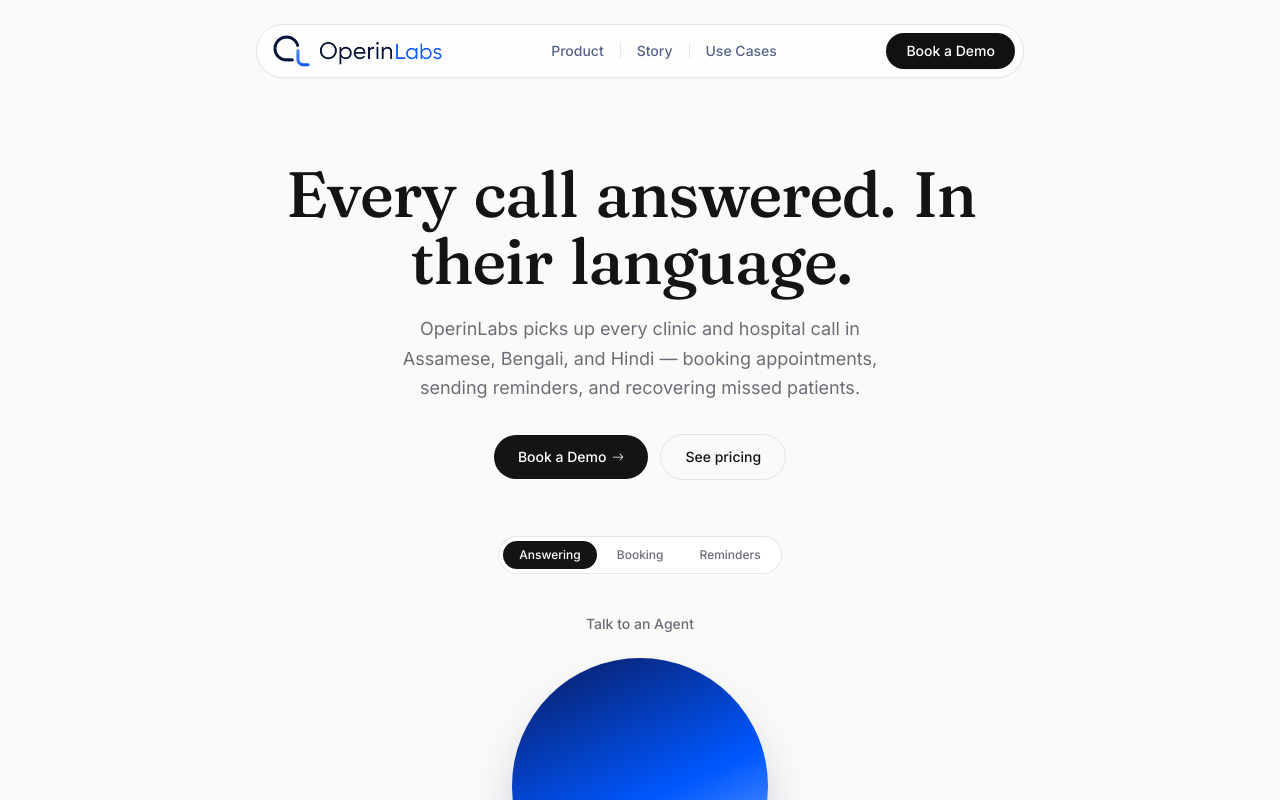
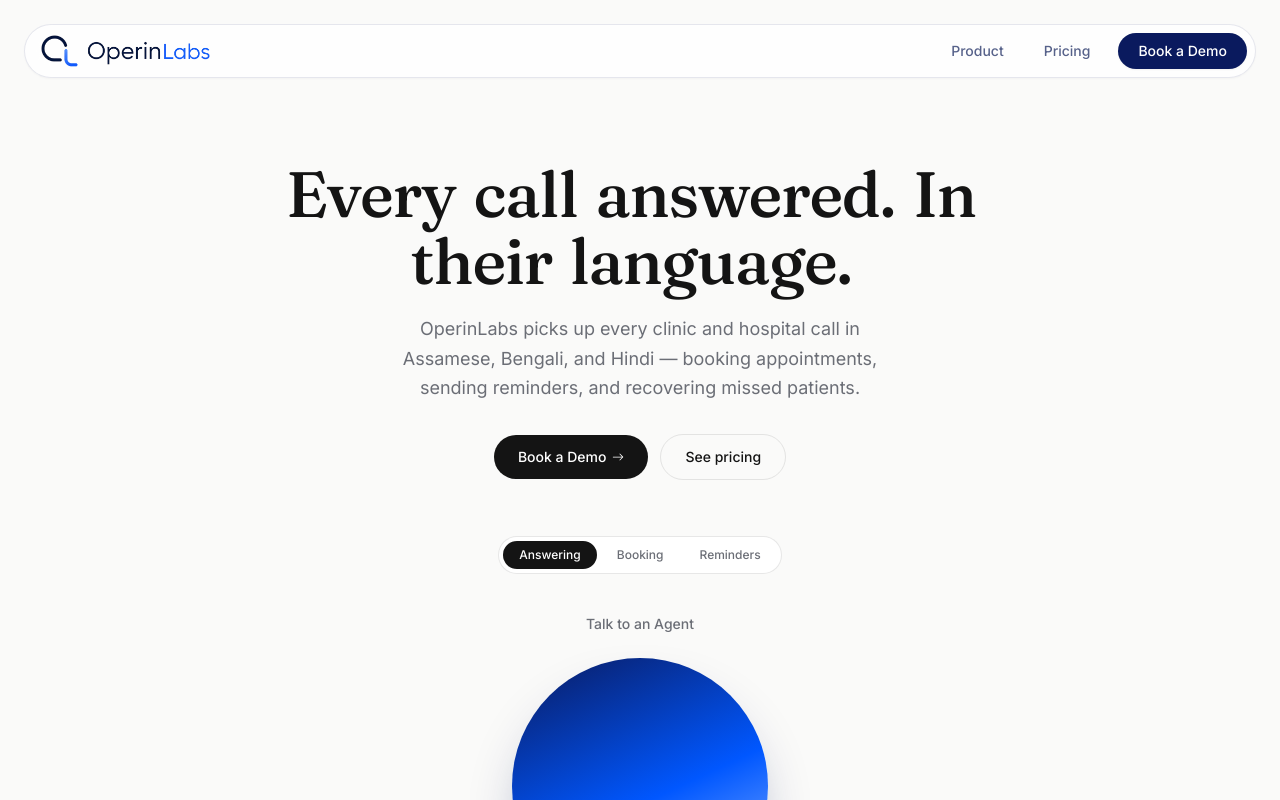
Before and after one commit to OperinLabs/OperinLabs-Landing-Page, a React (Vite) app: page / in a window 1280 px wide. Shown: the top 800 px of the page. Built offline with nearby package versions, Linux system fonts and the light colour scheme.

Commit message:
Update Navbar.tsx

```diff
--- a/src/components/Navbar.tsx
+++ b/src/components/Navbar.tsx
@@ -7,7 +7,7 @@ interface NavbarProps {
   onBookDemo: () => void;
 }
 
-const navLinks = ["Product", "Story", "Use Cases"];
+const navLinks = ["Product", "Pricing"];
 
 export default function Navbar({ onBookDemo }: NavbarProps) {
   const [menuOpen, setMenuOpen] = useState(false);
@@ -18,10 +18,10 @@ export default function Navbar({ onBookDemo }: NavbarProps) {
         initial={{ y: -20, opacity: 0 }}
         animate={{ y: 0, opacity: 1 }}
         transition={{ duration: 0.8, ease: "easeOut" }}
-        className="fixed top-4 sm:top-6 left-0 right-0 z-50 px-4"
+        className="fixed top-4 sm:top-6 left-0 right-0 z-50 px-6"
       >
         <nav
-          className="mx-auto flex max-w-3xl items-center justify-between gap-4 rounded-full border border-line bg-white/80 py-2 pl-4 pr-2 shadow-sm shadow-black/[0.03] backdrop-blur-md"
+          className="mx-auto flex max-w-[90rem] items-center justify-between gap-4 rounded-full border border-line bg-white/80 py-2 pl-4 pr-2 shadow-sm shadow-black/[0.03] backdrop-blur-md"
           aria-label="Primary"
         >
           {/* Logo */}
@@ -29,33 +29,22 @@ export default function Navbar({ onBookDemo }: NavbarProps) {
             <img src="/logo.png" alt="OperinLabs" className="h-8 w-auto" />
           </a>
 
-          {/* Desktop links */}
-          <div className="hidden md:flex md:items-center">
-            {navLinks.map((link, i) => (
-              <span key={link} className="flex items-center">
+          {/* Desktop links + actions, grouped together on the right */}
+          <div className="hidden md:flex md:items-center md:gap-2">
+            {navLinks.map((link) => (
               <a
+                key={link}
                 href={`#${link.toLowerCase().replace(" ", "-")}`}
                 className="rounded-full px-4 py-1.5 text-sm font-medium text-ink-soft transition-colors duration-200 hover:text-ink"
               >
                 {link}
               </a>
-                {i < navLinks.length - 1 && (
-                  <span
-                    className="h-4 w-px bg-line"
-                    aria-hidden="true"
-                  />
-                )}
-              </span>
             ))}
-          </div>
-
-          {/* Desktop actions */}
-          <div className="hidden md:flex md:items-center">
             <motion.button
               whileHover={{ scale: 0.98 }}
               whileTap={{ scale: 0.96 }}
               onClick={onBookDemo}
-              className="rounded-full bg-[#111111] px-5 py-2 text-sm font-medium text-white shadow-sm transition-colors duration-200 hover:bg-black"
+              className="ml-1 rounded-full bg-ink px-5 py-2 text-sm font-medium text-white shadow-sm transition-colors duration-200 hover:bg-accent"
             >
               Book a Demo
             </motion.button>
```
Lines whose indentation alone changed are shown as unchanged.
